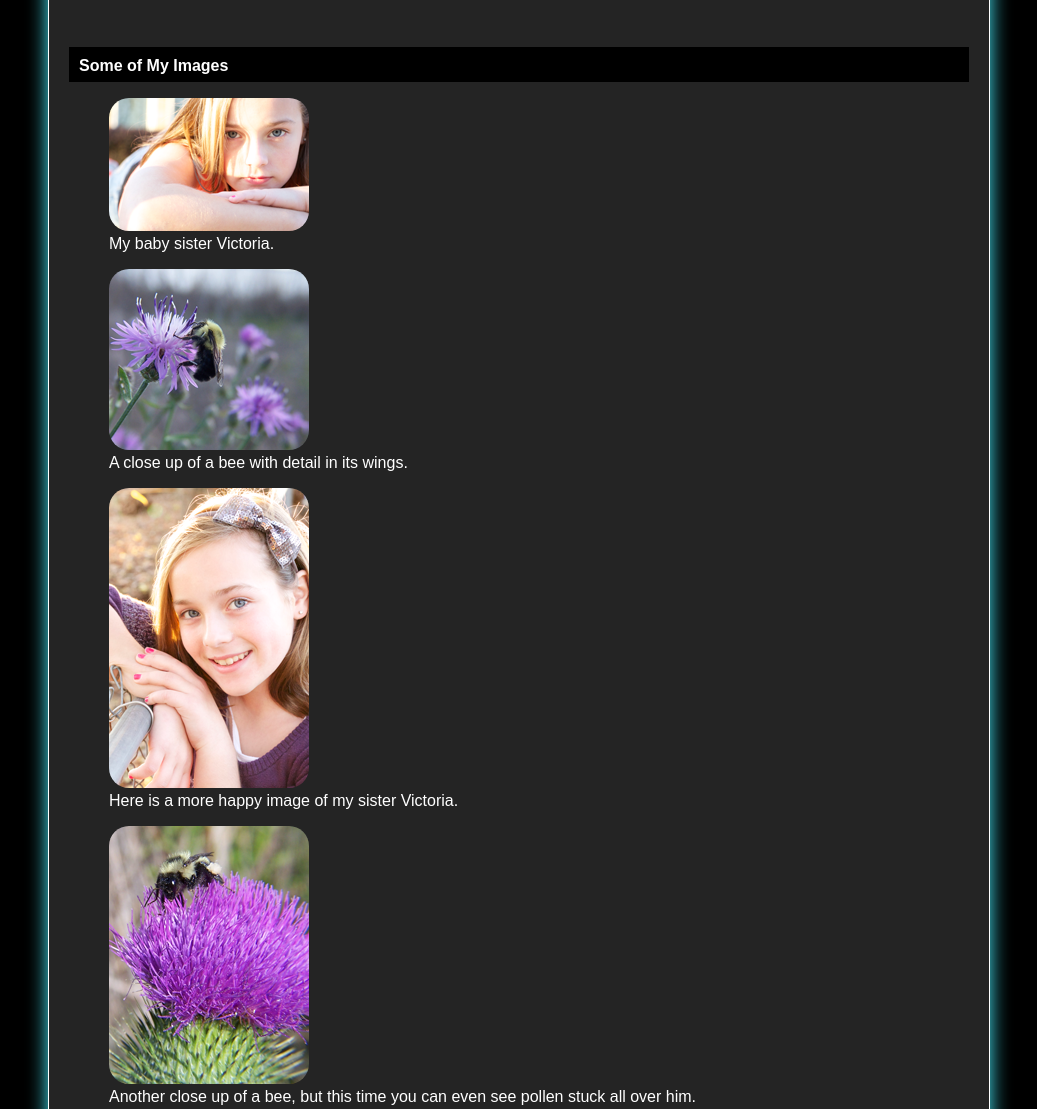
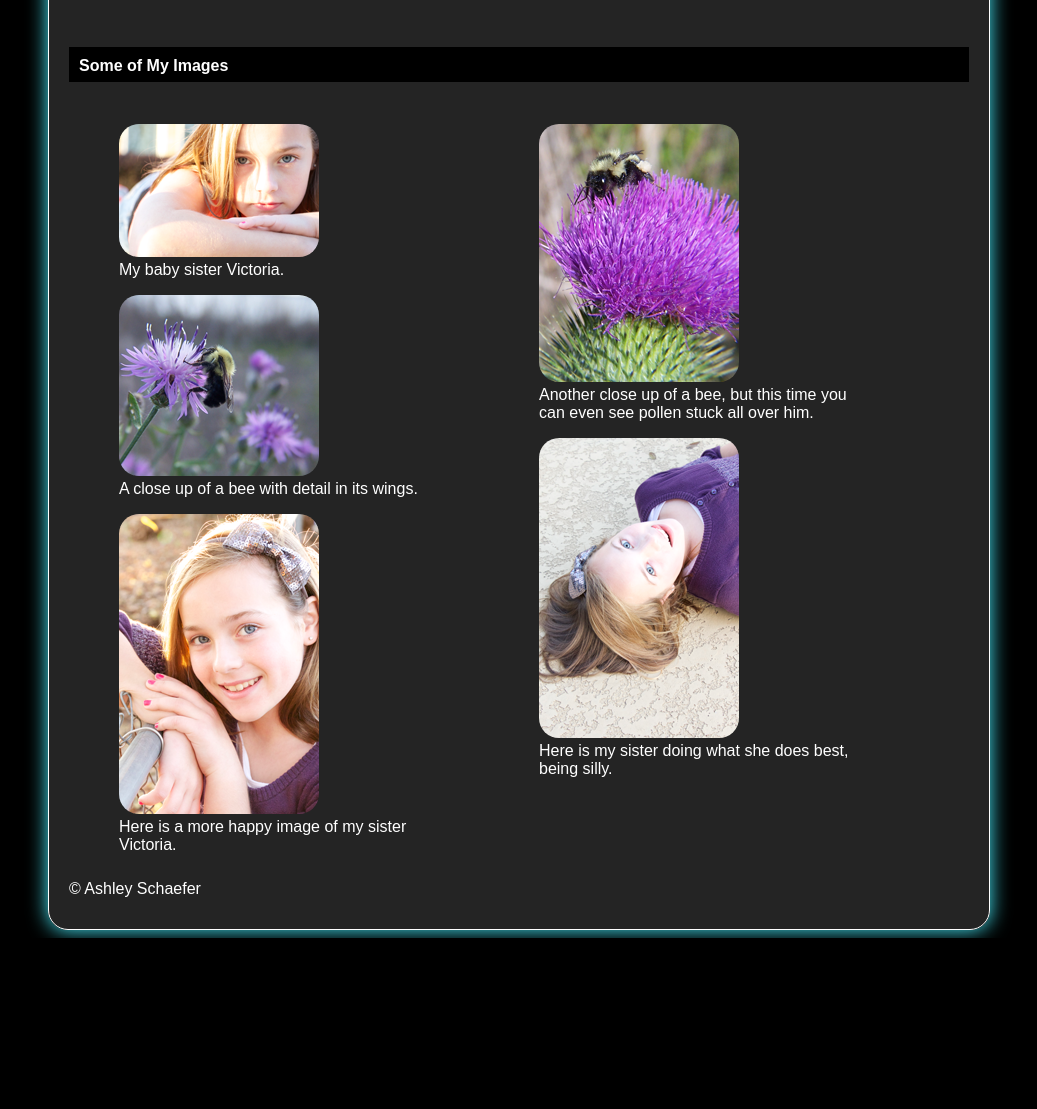
Before and after one commit to schaefera/DWS1, a plain HTML site: page Project3/index.html in a window 1280 px wide. Shown: the part 845-1954 px from the top of the page, without its empty margins (121-1158 px from the left). After the commit the page ends 1783 px from the top, so only its background shows below. Drawn offline with Linux system fonts and the light colour scheme.

Commit message:
added two columns for images

```diff
--- a/Project3/css/main.css
+++ b/Project3/css/main.css
@@ -40,7 +40,7 @@
 	h1{
 		text-align: center;
 		font-size: 350%;
-		font-family: 'ellianarelles_pathregular';
+		font-family: 'ellianarelles_pathregular', sans-serif;
 		}
 	h2{
 		font-size: 110%;
@@ -93,13 +93,12 @@
 
 /*About Section*/
 	#about {
-
 		float: left;
 		width:550px;
 		margin: 10px;
 		}
+
 	#myPic {
-
 		float: left;
 		margin: 20px;
 		padding-top: 30px;
@@ -119,3 +118,20 @@
 
 
 		a:hover img{box-shadow: 0 0 10px #fff;}
+
+	#column1Images{
+		width: 400px;
+		margin: 10px;
+		float: left;
+		}
+
+	#column2Images{
+		width:400px;
+		margin: 10px;
+		float: left;
+		}
+
+/*Footer*/
+	#footer {
+		clear: both;
+		}
--- a/Project3/index.html
+++ b/Project3/index.html
@@ -72,6 +72,7 @@
 
 			<h3 id="images">Some of My Images</h3><!--Section three-->
 
+			<div id="column1Images">
 			<figure>
 				<a href="images/tori.jpg"><img src="images/toriSmall.png"
 					alt="image of Victoria being serious"/></a>
@@ -89,7 +90,9 @@
 					alt="image of Victoria Smiling"/></a>
 				<figcaption>Here is a more happy image of my sister Victoria.</figcaption>
 			</figure>
+			</div>
 
+			<div id="column2Images">
 			<figure>
 				<a href="images/bee2.png"><img src="images/bee2Small.png"
 					alt="another close up of a bee"/></a>
@@ -101,6 +104,11 @@
 					alt="image of victoria being a goofball"/></a>
 				<figcaption> Here is my sister doing what she does best, being silly.</figcaption>
 			</figure>
+			</div>
+
+			<div id="footer"
+				<p> &copy; Ashley Schaefer</p>
+			</div>
 
 		</div>
 
```
Lines whose indentation alone changed are shown as unchanged.
